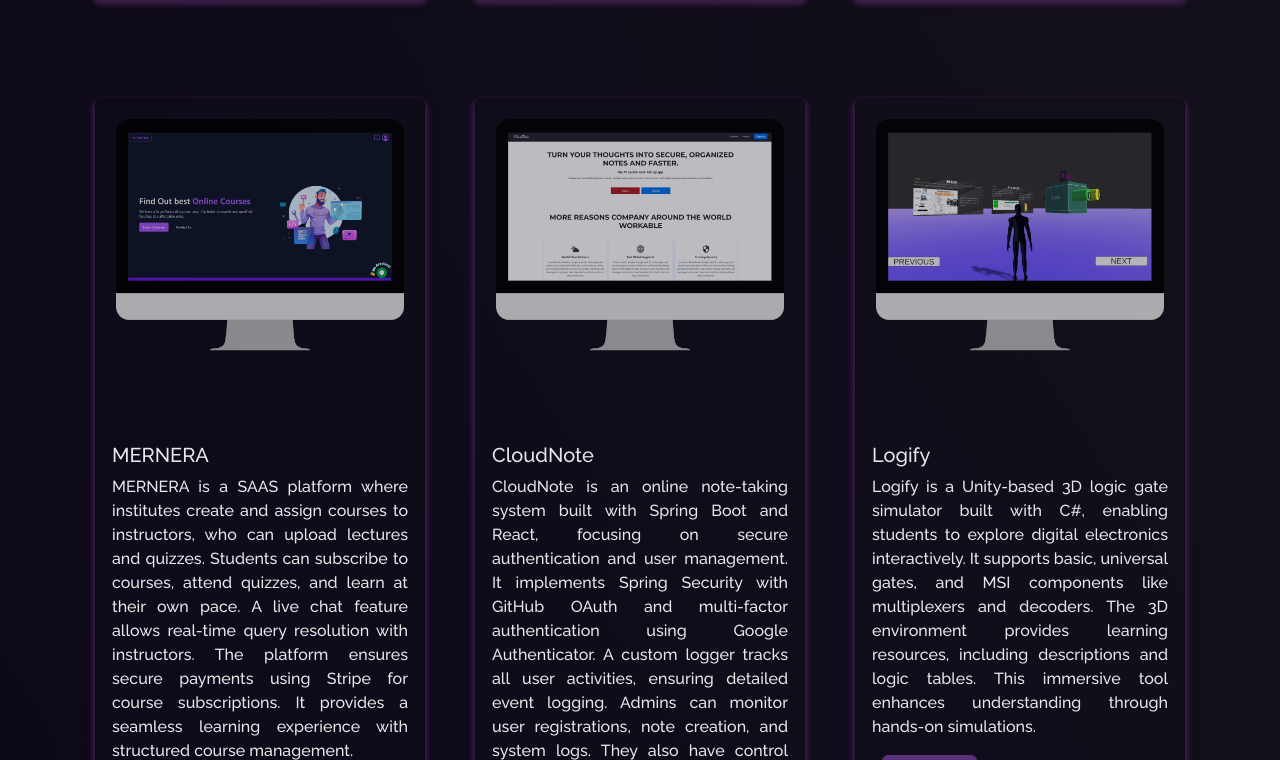
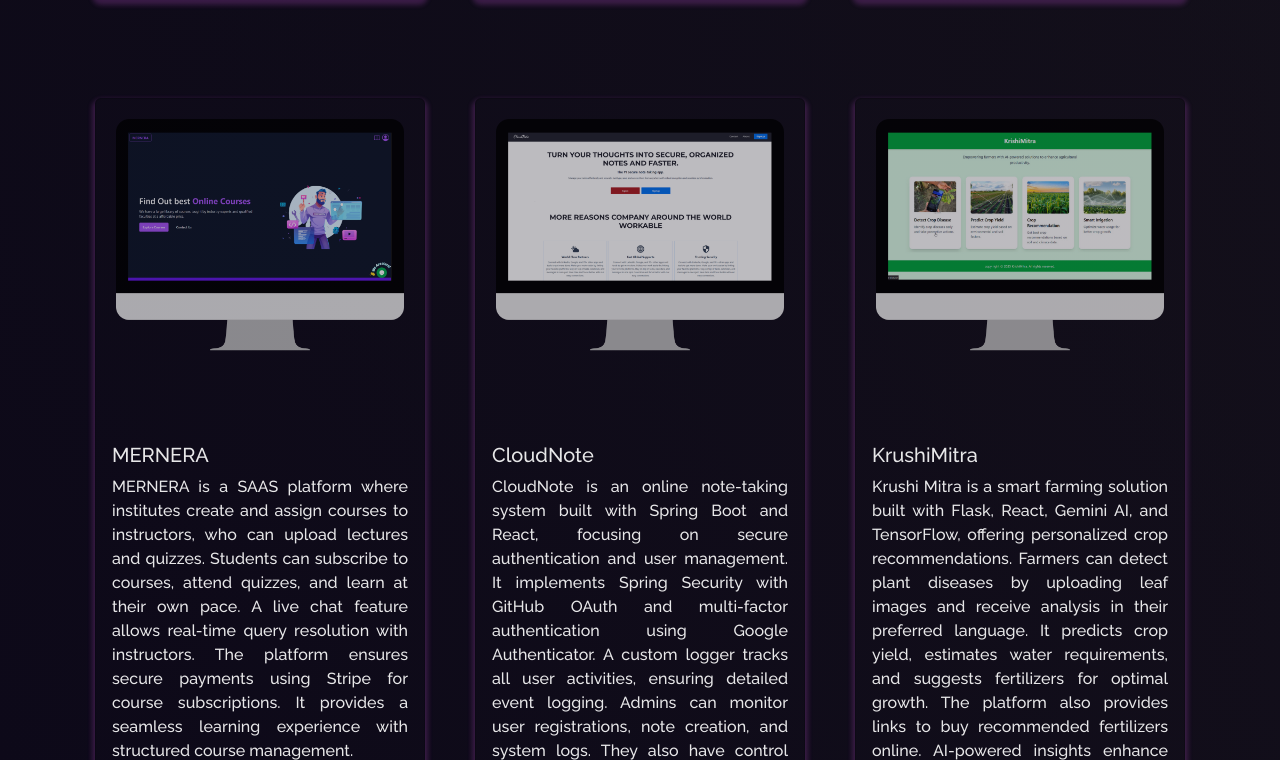
Before and after one commit to shrivarshapoojari/MyPortfolio, a React (Vite) app: page /project in a window 1280 px wide. Shown: the part 1040-1800 px from the top of the page. Built offline with nearby package versions, Linux system fonts and the light colour scheme.

Commit message:
Krushi mitra added

```diff
--- a/src/components/Projects/Projects.jsx
+++ b/src/components/Projects/Projects.jsx
@@ -8,6 +8,7 @@ import rechat from "../../assets/Projects/rechat.png";
 import logify from "../../assets/Projects/logify.png";
 import mernera from "../../assets/Projects/mernera.png";
 import cloudnote from "../../assets/Projects/cloudnote.png";
+import krushi from "../../assets/Projects/krushi.png";
 
 
 
@@ -97,13 +98,13 @@ function Projects() {
 
           <Col md={4} className="project-card">
             <ProjectCard
-              imgPath={logify}
+              imgPath={krushi}
               isBlog={false}
-              git={false}
-              title="Logify"
-              description="Logify is a Unity-based 3D logic gate simulator built with C#, enabling students to explore digital electronics interactively. It supports basic, universal gates, and MSI components like multiplexers and decoders. The 3D environment provides learning resources, including descriptions and logic tables. This immersive tool enhances understanding through hands-on simulations."
-              ghLink="https://github.com/shrivarshapoojari/ReChat"
-              demoLink="https://shrivarsha.itch.io/logify"
+              git={true}
+              title="KrushiMitra"
+              description="Krushi Mitra is a smart farming solution built with Flask, React, Gemini AI, and TensorFlow, offering personalized crop recommendations. Farmers can detect plant diseases by uploading leaf images and receive analysis in their preferred language. It predicts crop yield, estimates water requirements, and suggests fertilizers for optimal growth. The platform also provides links to buy recommended fertilizers online. AI-powered insights enhance agricultural decision-making for better productivity."
+              ghLink="https://github.com/shrivarshapoojari/KrushiMitra"
+              demoLink=""
             />
           </Col>
 
```
